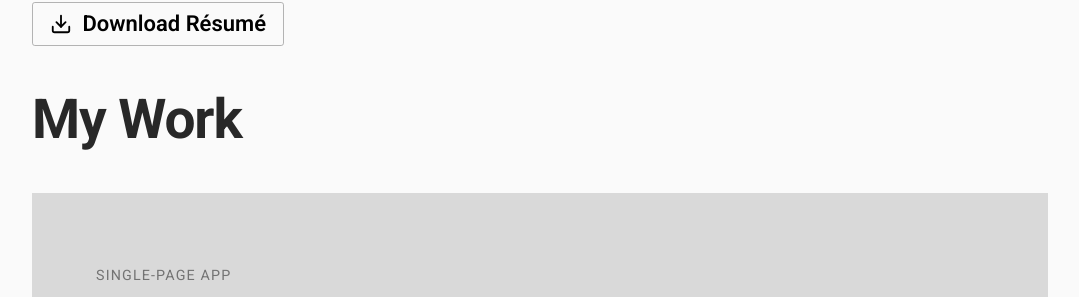
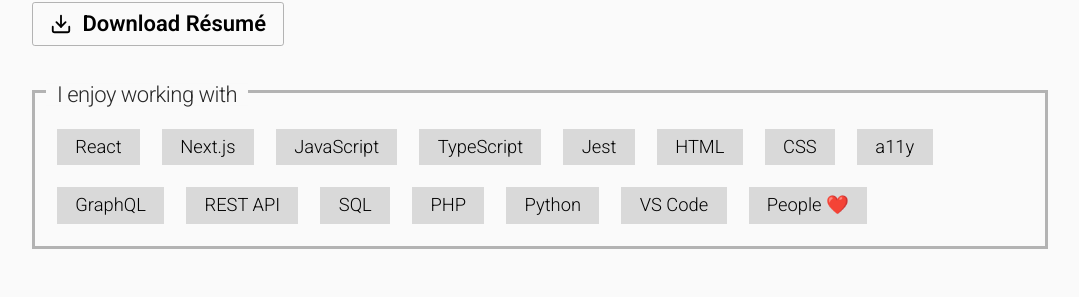
Before and after one commit to brti-dev/brti.dev, a Next.js app: page /developer in a window 1280 px wide. Shown: the part 490-787 px from the top of the page, without its empty margins (100-1179 px from the left). Built offline with nearby package versions, Linux system fonts and the light colour scheme.

Commit message:
Fix source links, techlist, cleanup

```diff
--- a/components/Layout.tsx
+++ b/components/Layout.tsx
@@ -54,19 +54,18 @@ const PAGES = [
 
 // pathname-alias for source code link (@github)
 const ALIASES = {
-  '/developer': '/developer/index.js',
-  '/blog': '/blog/index.js',
+  '/developer': '/developer/index.tsx',
+  '/blog': '/blog/index.tsx',
 }
 
-const REPOSITORY_ROOT =
-  'https://github.com/dr-spaceman/mattberti.com/tree/master'
+const REPOSITORY_ROOT = 'https://github.com/dr-spaceman/mattberti.com/tree/main'
 
 function getSourceLink(pathname: string, query: any): string {
   if (pathname === '/blog/[slug]') {
     return `${REPOSITORY_ROOT}/posts/${query.slug}.md`
   }
 
-  return `${REPOSITORY_ROOT}/pages` + (ALIASES[pathname] ?? `${pathname}.js`)
+  return `${REPOSITORY_ROOT}/pages` + (ALIASES[pathname] ?? `${pathname}.tsx`)
 }
 function getPageTitle(pathname: string) {
   const foundPage = PAGES.find(page => page.link === pathname)
@@ -78,7 +77,7 @@ function getPageTitle(pathname: string) {
 /**
  * Keyboard navigation a11y
  */
-function keyboardNav(event: KeyboardEvent): boolean {
+function keyboardNav(event: KeyboardEvent) {
   const activeEl = document.activeElement as HTMLElement
   let activeIndex = Number(activeEl.dataset.menuIndex)
   if (!activeIndex) {
--- a/pages/developer/branden-paillant.tsx
+++ b/pages/developer/branden-paillant.tsx
@@ -93,8 +93,10 @@ function BrandenPaillant() {
           </ul>
         </p>
         <p>
-          Designed a fully responsive, minimalist photo gallery that can be
-          accessed on any screen size.
+          <strong>
+            Designed a fully responsive, minimalist photo gallery that can be
+            accessed on any screen size.
+          </strong>
           <ul>
             <li>
               I felt the author's trademark aesthetic (described as "deadpan," a
--- a/pages/developer/index.tsx
+++ b/pages/developer/index.tsx
@@ -48,10 +48,7 @@ const WORKS = [
     ],
     image: (
       <picture>
-                <source
-                    srcSet="/img/chenglishdict_work.webp"
-                    type="image/webp"
-                />
+        <source srcSet="/img/chenglishdict_work.webp" type="image/webp" />
         <img
           src="/img/chenglishdict_work.png"
           alt="Chenglish Dictionary screenshots"
@@ -66,8 +63,8 @@ const WORKS = [
     description: (
       <>
         A web app for players of the Nintendo Switch game{' '}
-                <i>Animal Crossing: New Horizons</i> to inform them what
-                critters are available right now.
+        <i>Animal Crossing: New Horizons</i> to inform them what critters are
+        available right now.
       </>
     ),
     tags: [
@@ -111,10 +108,7 @@ const WORKS = [
     tags: ['Custom CMS', 'PHP', 'MySQL', 'jQuery', 'Photoshop'],
     image: (
       <picture>
-                <source
-                    srcSet="/img/videogamin_shel_sm.webp"
-                    type="image/webp"
-                />
+        <source srcSet="/img/videogamin_shel_sm.webp" type="image/webp" />
         <img
           src="/img/videogamin_shel_sm.png"
           alt="Videogam.in game shelf mock"
@@ -126,8 +120,7 @@ const WORKS = [
     label: 'Web Community',
     slug: 'square-haven',
     heading: 'Square Haven',
-        description:
-            'A community for fans of the videogame publisher Square Enix.',
+    description: 'A community for fans of the videogame publisher Square Enix.',
     tags: ['Community-Building', 'PHP', 'MySQL'],
   },
 ]
@@ -146,9 +139,7 @@ export function getNextArticle(slug: string) {
   }
 
   return (
-        <Link href={`/developer/${nextArticle.slug}`}>
-            {nextArticle.heading}
-        </Link>
+    <Link href={`/developer/${nextArticle.slug}`}>{nextArticle.heading}</Link>
   )
 }
 
@@ -161,10 +152,10 @@ function Work() {
     >
       <section>
         <p>
-                    Hi I'm Matt, a full stack web developer focused on
-                    responsive, accessible, minimalist design on top of clean
-                    code, React, and GraphQL. I love building apps that help
-                    people learn and stay informed.
+          Hi I'm Matt, a full stack web developer focused on responsive,
+          accessible, minimalist design on top of clean code, React, and
+          GraphQL. I love building apps that help people learn and stay
+          informed.
         </p>
         <Button
           to="https://www.dropbox.com/s/5z4xkdnf27tdimb/MathewBerti_resume_webdeveloper.pdf"
@@ -174,6 +165,26 @@ function Work() {
           <strong>Download Résumé</strong>
         </Button>
       </section>
+      <section className={classes.techList}>
+        <h2>I enjoy working with</h2>
+        <ul>
+          <li>React</li>
+          <li>Next.js</li>
+          <li>JavaScript</li>
+          <li>TypeScript</li>
+          <li>Jest</li>
+          <li>HTML</li>
+          <li>CSS</li>
+          <li>a11y</li>
+          <li>GraphQL</li>
+          <li>REST API</li>
+          <li>SQL</li>
+          <li>PHP</li>
+          <li>Python</li>
+          <li>VS Code</li>
+          <li>People ❤️</li>
+        </ul>
+      </section>
       <section className={classes.mywork}>
         <h2 className="h1">My Work</h2>
         <div className={classes.workItems}>
@@ -181,16 +192,10 @@ function Work() {
             <div className={classes.workItem} key={work.slug}>
               <Link href={`/developer/${work.slug}`}>
                 <a title={work.heading}>
-                                    <small className="text-label">
-                                        {work.label}
-                                    </small>
+                  <small className="text-label">{work.label}</small>
                   <h3 className="h2">{work.heading}</h3>
-                                    {work.subheading && (
-                                        <strong>{work.subheading}</strong>
-                                    )}
-                                    {work.description && (
-                                        <p>{work.description}</p>
-                                    )}
+                  {work.subheading && <strong>{work.subheading}</strong>}
+                  {work.description && <p>{work.description}</p>}
                   {work.image ? work.image : ''}
                   {/* <ul className={classes.tags}>
                                         {work.tags.map(tag => <li key={tag}>{tag}</li>)}
--- a/styles/developer.module.scss
+++ b/styles/developer.module.scss
@@ -1,6 +1,42 @@
 @use 'sass:color' as color;
 @use './breakpoint' as *;
 @use './theme' as *;
+
+.techList {
+  margin-top: 2em;
+  border: 3px solid var(--color-comment);
+
+  h2 {
+    display: inline-block;
+    font-size: inherit;
+    margin: 0;
+    padding: 0 0.5em;
+    background-color: var(--color-body);
+    line-height: 1em;
+    transform: translate(0.5em, -0.75em);
+  }
+
+  ul,
+  li {
+    margin: 0;
+    padding: 0;
+    list-style: none;
+  }
+
+  ul {
+    display: flex;
+    flex-wrap: wrap;
+    gap: 1em;
+    padding: 0 1em 1em;
+  }
+
+  li {
+    padding: 0 1em;
+    line-height: 2em;
+    background-color: var(--color-surface);
+    font-size: smaller;
+  }
+}
 
 .workItems {
   display: flex;
```
Lines whose indentation alone changed are shown as unchanged.
